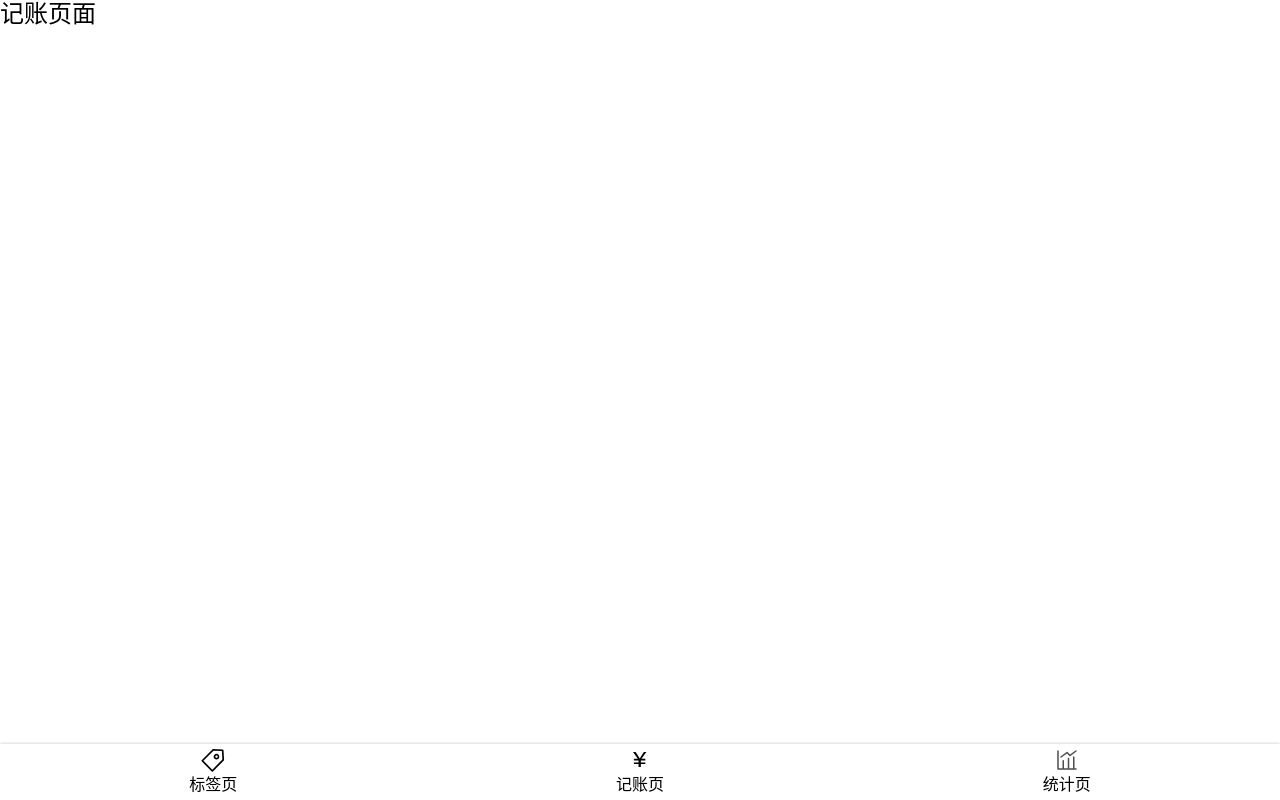
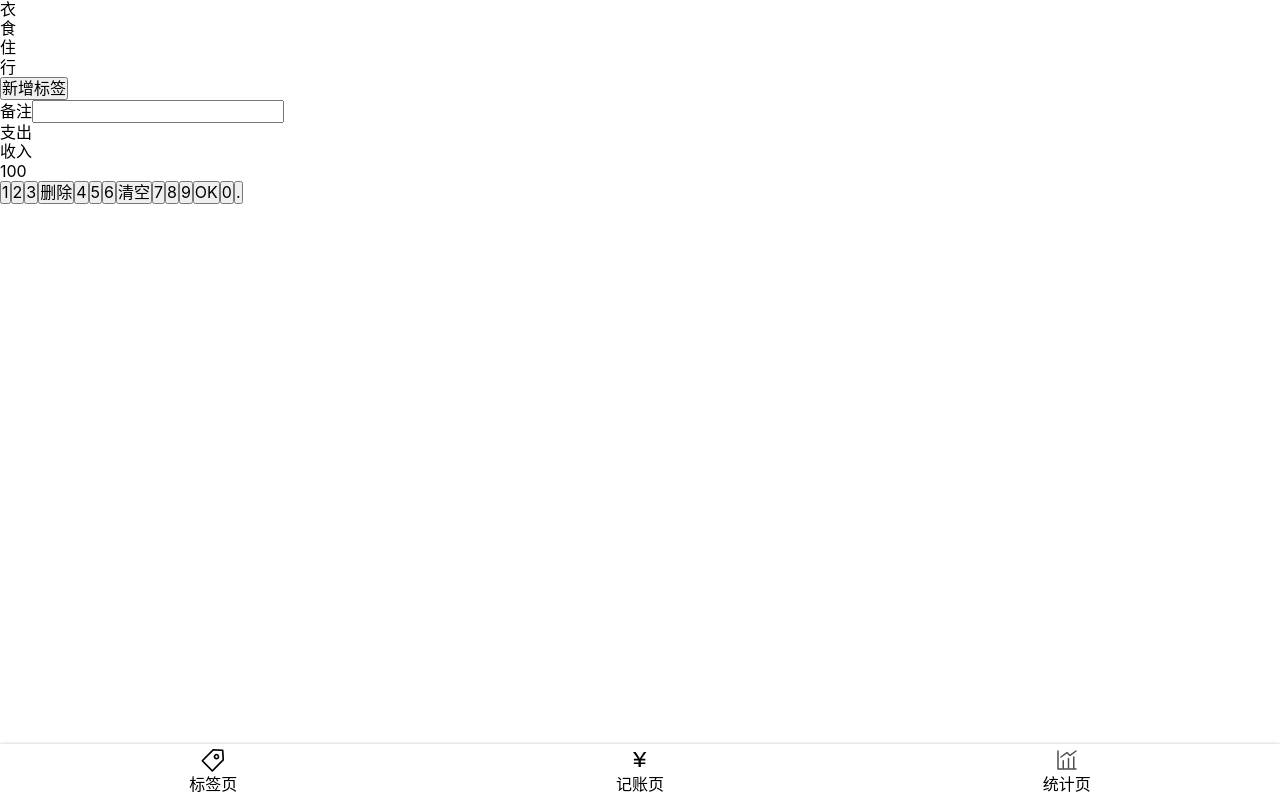
Before and after one commit to dswang2/come-up-account, a React app: page /#/ in a window 1280 px wide. Built offline with nearby package versions, Linux system fonts and the light colour scheme.

Commit message:
从0开发React项目-13-记账页面（styled-components组件）

```diff
--- a/src/views/Money.tsx
+++ b/src/views/Money.tsx
@@ -1,8 +1,57 @@
+import styled from "styled-components";
 import { Layout } from "../components/Layout";
 
 const Money = () => {
     return (
-        <Layout><h2>记账页面</h2></Layout>
+        <Layout>
+            <TagsSection>
+                <ol>
+                    <li>衣</li>
+                    <li>食</li>
+                    <li>住</li>
+                    <li>行</li>
+                </ol>
+                <button>新增标签</button>
+            </TagsSection>
+            <NotesSection>
+                <label>
+                    <span>备注</span>
+                    <input type="text"/>
+                </label>
+            </NotesSection>
+            <CategorySection>
+                <ul>
+                    <li>支出</li>
+                    <li>收入</li>
+                </ul>
+            </CategorySection>
+            <NumberPadSection>
+                <div>100</div>
+                <button>1</button>
+                <button>2</button>
+                <button>3</button>
+                <button>删除</button>
+                <button>4</button>
+                <button>5</button>
+                <button>6</button>
+                <button>清空</button>
+                <button>7</button>
+                <button>8</button>
+                <button>9</button>
+                <button>OK</button>
+                <button>0</button>
+                <button>.</button>
+            </NumberPadSection>
+        </Layout>
     );
 }
+
+const TagsSection = styled.section`
+`;
+const NotesSection = styled.section`
+`;
+const CategorySection = styled.section`
+`;
+const NumberPadSection = styled.section`
+`;
 export {Money};
```
